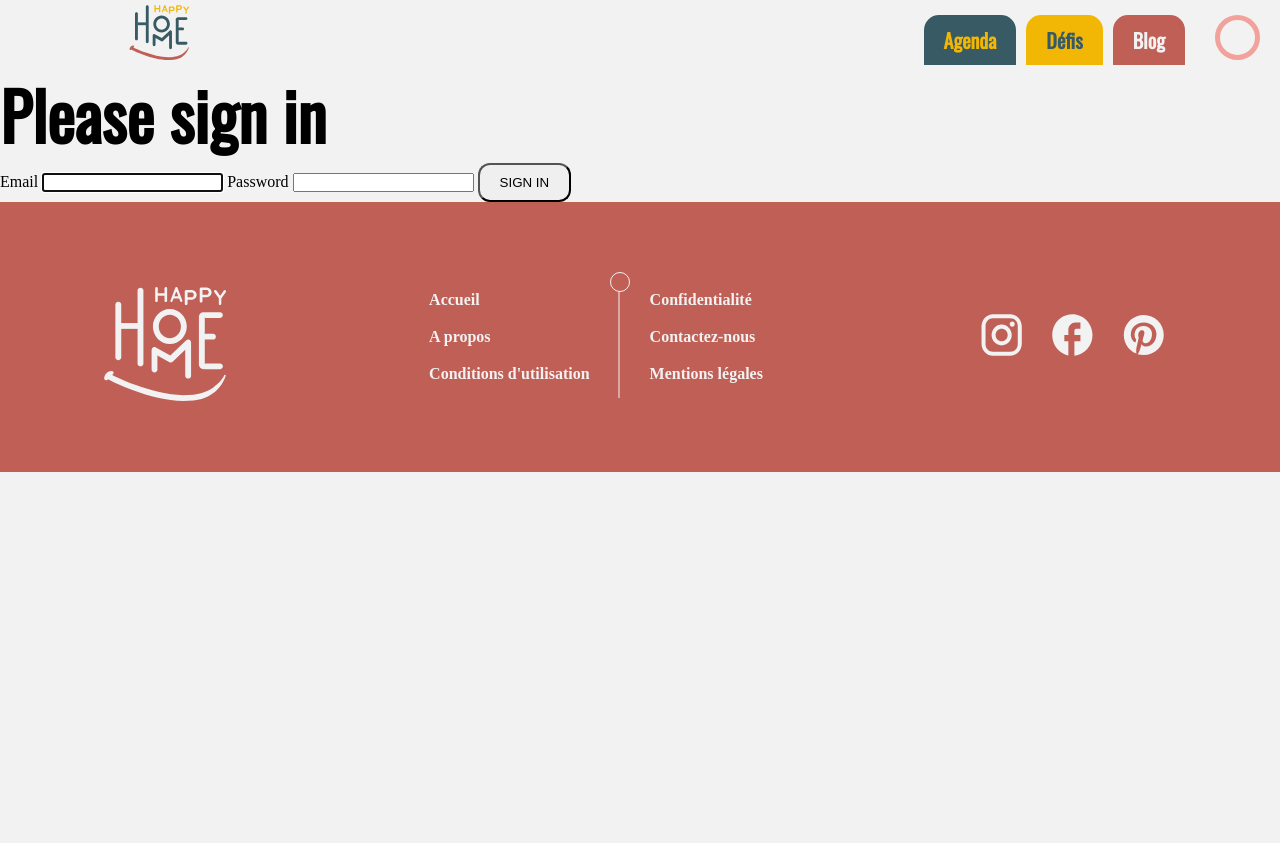
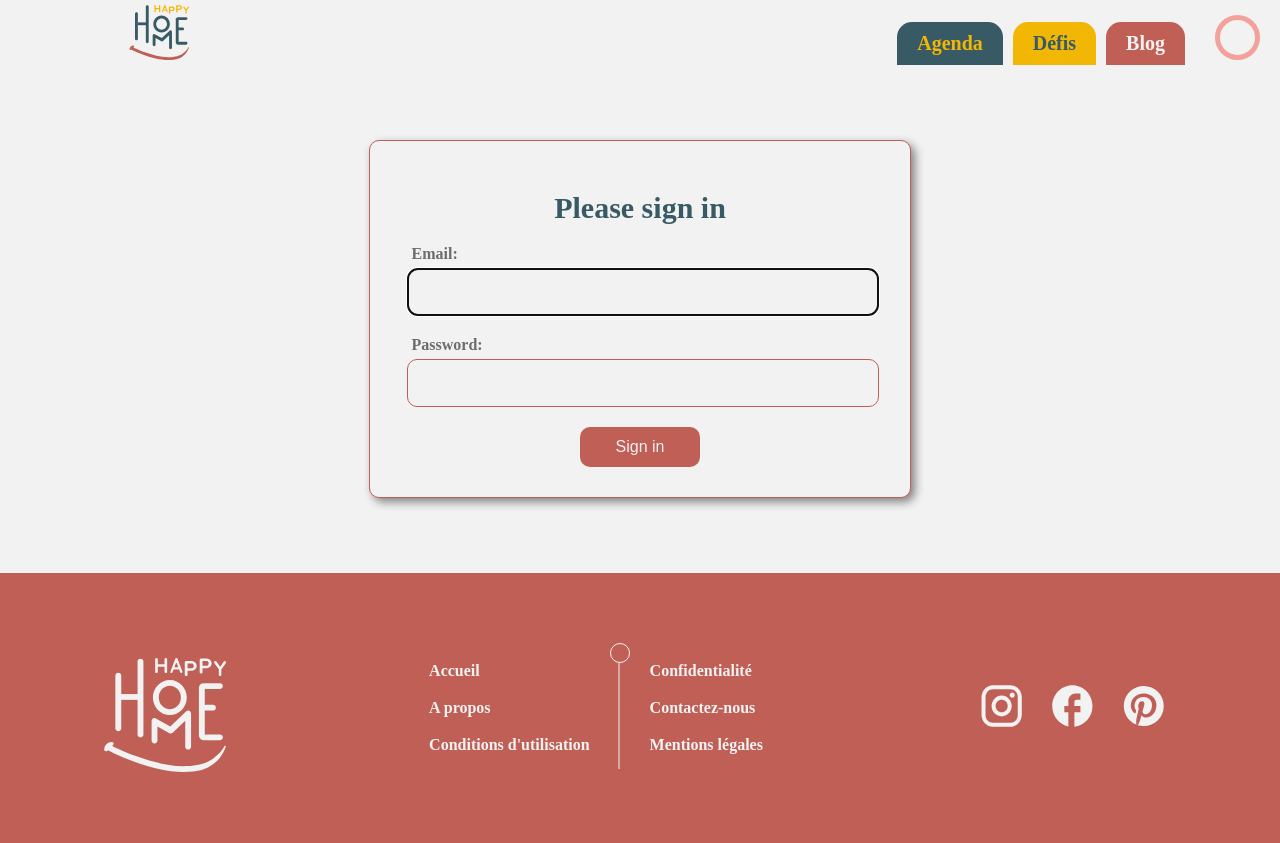
Before and after one commit to JoeTaufana/HHSymfony, a Symfony app: template templates/security/login.html.twig in a window 1280 px wide. Before the commit the page ends 472 px from the top, so only its background shows below. Run offline with Twig, Linux system fonts and the light colour scheme; the template is opened without the code that fills it, so the values that code supplies are empty; some libraries are stand-ins or nearby versions.

Commit message:
css page login

```diff
--- a/public/css/login.css
+++ b/public/css/login.css
@@ -196,7 +196,7 @@ footer{
 /***************fin footer*********************/
 
 /***************************************************
-        Connexion/Creation
+                    connexion
 ***************************************************/
 
 .connexion{
@@ -213,7 +213,7 @@ footer{
 .connexion h2{
     text-align: center;
     margin: 20px auto;
-      font-family: 'Oswald';
+    font-family: 'Oswald';
     font-size: 30px;
     font-weight: bold;
 }
@@ -221,55 +221,39 @@ footer{
 .formulaire{
     display: flex;
     flex-direction: column;
+    justify-content: center;
     align-items: center;
+    padding: 30px;
     max-width: 570px;
 }
 
-.connexion .formulaire label{
+.formulaire label{
     color: #000;
-    opacity: 75%;
+    opacity: 55%;
     font-size: 16px;
     font-family: Quicksand;
     font-weight: bold;
-    margin-left: 10px;
+    margin-left: 15px;
 }
+.form-group{
+    display: flex;
+    flex-direction: column;
+    justify-content: flex-start;
 
-input, a{
-    margin: 5px;
-    color: #f2f2f2;
 }
 
 
-
-.centre{
-    text-align: center;
-    margin: 20px 0 20px 0;
-}
-
-#mail,#mdp{
-    width: 464px;
-    max-width: 500px;
-    height: 45px;
-    border: 1px solid #BF5F56;
-    border-radius: 10px;
-}
-
-#mail {
-    margin-bottom: 20px;
-}
-
-
-#validation{
-    display: flex;
-    justify-content: space-between;
-    align-items: center;
-    margin: 20px 0 0 0;
-    width: 464px;
-}
-
-
-#oubli{
-    margin: 5px 5px 15px 15px;
+#inputEmail, #inputPassword{
+  padding: 5px;
+  margin: 5px;
+  margin-left: 10px;
+  background-color: #f2f2f2;
+  color: #385A64;
+  border: 1px solid #BF5F56;
+  border-radius: 10px;
+  margin-bottom: 20px;
+  width: 460px;
+  height: 36px;
 }
 
 .btnValider {
@@ -283,11 +267,16 @@ input, a{
 
 }
 
+
 @media only screen and (max-width: 600px) {
 
 
     .connexion {
         width: 250px;
+    }
+
+    input {
+        width: 100%;
     }
 
     #validation{
@@ -296,8 +285,5 @@ input, a{
 
     }
 
-    #mail, #mdp {
-        width: 240px;
-        height: 36px;
-    }
+
   }
--- a/templates/security/login.html.twig
+++ b/templates/security/login.html.twig
@@ -1,25 +1,39 @@
 {% extends 'base.html.twig' %}
-{% block title %}Log in!{% endblock %}
+
+{% block title %}Log in!
+{% endblock %}
+{% block stylesheets %}
+	<link rel="stylesheet" href="{{asset('css/login.css')}}">
+{% endblock %}
+
 {% block body %}
 
-<form method="post">
+	<form class="formulaire connexion" method="post">
 		{% if error %}
 			<div class="alert alert-danger">{{ error.messageKey|trans(error.messageData, 'security') }}</div>
 		{% endif %}
 		{% if app.user %}
 			<div class="mb-3">
-            You are logged in as {{ app.user.userIdentifier }}, <a href="{{ path('logout') }}">Logout</a>
+				You are logged in as
+				{{ app.user.userIdentifier }},
+				<a href="{{ path('logout') }}">Logout</a>
 			</div>
 		{% endif %}
-    <h1 class="h3 mb-3 font-weight-normal">Please sign in</h1>
-    <label for="inputEmail">Email</label>
+		<h2>Please sign in</h2>
+
+        <div class="form-group">
+            <label for="inputEmail">Email:</label>
             <input type="email" value="{{ last_username }}" name="email" id="inputEmail" class="form-control" autocomplete="email" required autofocus>
-    <label for="inputPassword">Password</label>
+        </div>
+
+        <div class="form-group">
+            <label for="inputPassword">Password:</label>
             <input type="password" name="password" id="inputPassword" class="form-control" autocomplete="current-password" required>
-    <input type="hidden" name="_csrf_token"
-           value="{{ csrf_token('authenticate') }}"
-    >
-    <button class="btn btn-lg btn-primary" type="submit">
+        </div>
+
+        <input type="hidden" name="_csrf_token" value="{{ csrf_token('authenticate') }}">
+
+        <button class="btnValider" type="submit">
 			Sign in
 		</button>
 	</form>
```
Lines whose indentation alone changed are shown as unchanged.
